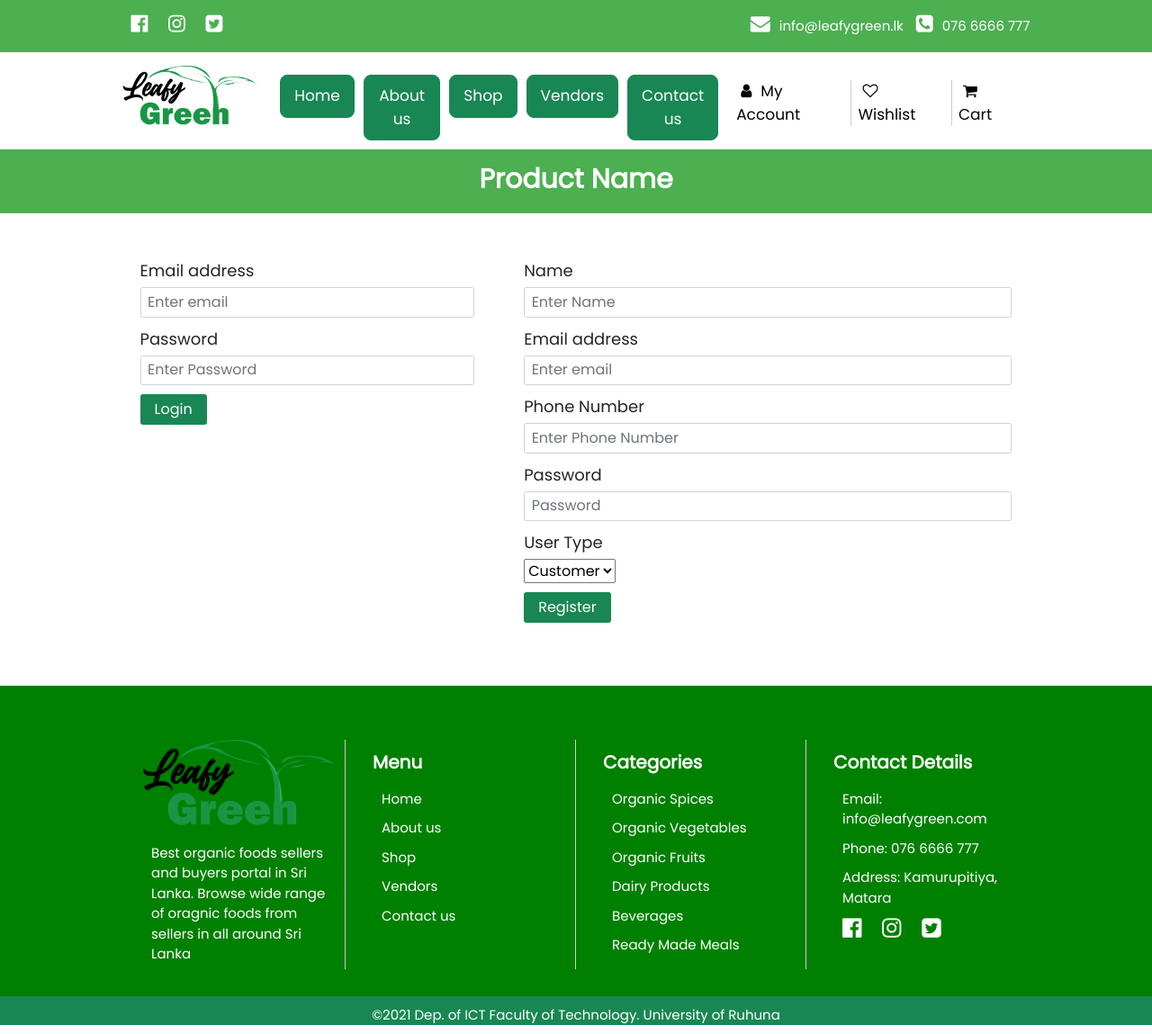
After one commit to madushan-dev/Leafygreen-Oragnic_Food_Store_PHP_MySQL, a PHP site: page /login.php in a window 1280 px wide. The commit adds this page. Shown: the whole page at 90% size. Run offline with PHP 8.4, Linux system fonts and the light colour scheme.

Commit message:
Login page created

```diff
--- /dev/null
+++ b/login.php
@@ -0,0 +1,96 @@
+<!-- Including Header -->
+<?php include_once 'resources/header.php'; ?>
+<!---------------------->
+<section class="bottom-header">
+    <h1 class="page-heading">Product Name</h1>
+</section>
+
+<section class="mt-5 ">
+    <div class="row ">
+        <div class="col-5 ">
+            <form class="form login-register-form">
+
+                <div class="form-group">
+                    <label for="email">Email address</label>
+                    <input type="email" class="form-control" id="email" placeholder="Enter email">
+
+                </div>
+
+                <div class="form-group">
+                    <label for="password">Password</label>
+                    <input type="password" class="form-control" id="password" placeholder="Enter Password">
+                </div>
+                <div class="form-group">
+                    <button type="submit" name="login" class="btn btn-success px-4">Login</button>
+                </div>
+            </form>
+
+
+        </div>
+        <div class="col-7 ">
+            <form class="form login-register-form" autocomplete="off" id="register">
+                <div class="form-group">
+                    <label for="name">Name</label>
+                    <input type="text" class="form-control" id="name" aria-describedby="name" placeholder="Enter Name">
+
+                </div>
+                <div class="form-group">
+                    <label for="email">Email address</label>
+                    <input type="email" class="form-control" id="email" placeholder="Enter email">
+
+                </div>
+                <div class="form-group">
+                    <label for="phone">Phone Number</label>
+                    <input type="text" class="form-control" id="phone" aria-describedby="name" placeholder="Enter Phone Number">
+
+                </div>
+
+                <div class="form-group">
+                    <label for="password">Password</label>
+                    <input type="password" class="form-control" id="password" placeholder="Password">
+                </div>
+                <div class="form-group">
+                    <label for="usertype">User Type</label><br>
+                    <select name="usertype" id="usertype" onchange="getval(this);">
+                        <option value="Customer">Customer</option>
+                        <option value="Seller">Seller</option>
+
+                    </select>
+
+
+                </div>
+                <div id="storename">
+
+                </div>
+                <div class="form-group">
+                    <button type="submit" name="register" class="btn btn-success px-4">Register</button>
+                </div>
+            </form>
+
+        </div>
+
+    </div>
+
+
+</section>
+
+<script>
+    function getval(sel) {
+
+        if ((sel.value) == "Seller") {
+            $("#storename").append(` <div id="store" class="form-group">
+                    <label for="storename">Store Name</label>
+                    <input type="text" class="form-control" id="storenamefiled" placeholder="Enter Store Name">
+                </div>`);
+        }
+        if ((sel.value) == "Customer") {
+
+            $("#store").remove();
+        }
+
+    }
+</script>
+
+<!-- Including Footer -->
+<?php include_once 'resources/footer.php'; ?>
+<!---------------------->
--- a/resources/header.php
+++ b/resources/header.php
@@ -57,7 +57,7 @@
             </div>
             <div class="col col-4 tool-box m-auto">
                 <ul class="list-unstyled d-flex justify-content-center ">
-                    <li class="px-"><a href="#"><i class="fa fa-user""></i>My Account</a></li>
+                    <li class="px-"><a href="login.php"><i class="fa fa-user""></i>My Account</a></li>
                     <li class=" px-2"><a href="#"><i class="fa fa-heart-o""></i>Wishlist</a></li>
                     <li class=" px-2"><a href="#"><i class="fa fa-shopping-cart""></i>Cart</a></li>
                 </ul>
--- a/styles/styles.css
+++ b/styles/styles.css
@@ -360,19 +360,35 @@ h2 {
   font-size: 1.8rem;
   padding-left: 30px;
   border: 1px solid #ccc;
-  padding:20px;
+  padding: 20px;
 }
 .product-description {
   font-size: 1.8rem !important;
   margin: auto;
   background-color: rgb(171, 233, 171);
-  padding:20px;
-
+  padding: 20px;
 }
 .product-description h2 {
   padding-bottom: 10px;
   font-size: 2rem !important;
   text-align: left;
+}
 .quantity-selector {
   font-size: 1.5rem;
 }
+/* Login page */
+.login-register-form {
+  padding: 10px;
+}
+.login-register-form .form-group {
+  margin: 10px;
+}
+.login-register-form .form-group label {
+  font-size: 1.8rem;
+  padding-bottom: 5px;
+}
+.login-register-form .form-group input,
+.login-register-form .form-group button,
+.login-register-form .form-group select {
+  font-size: 1.6rem;
+}
```
